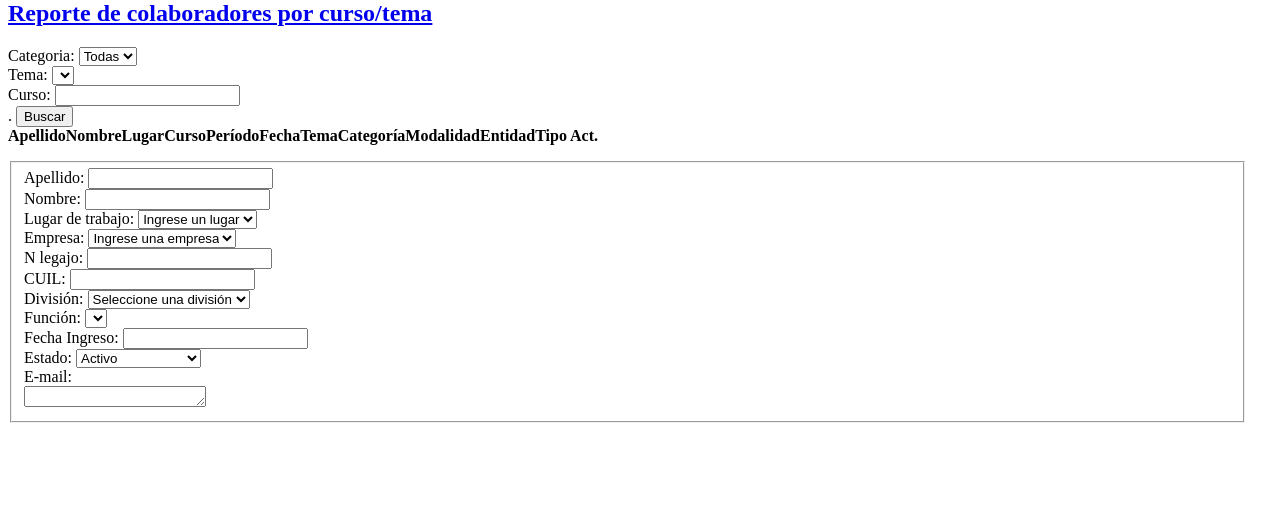
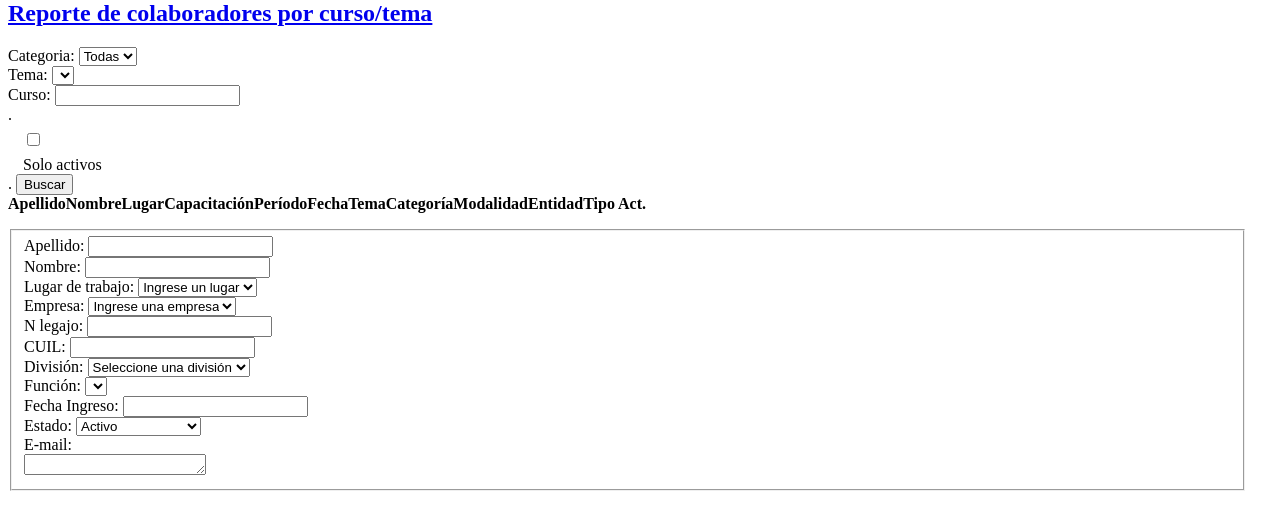
Before and after one commit to jampys/INNSA, a PHP site: page /INNSA/view/reporteEmpleadoPorCurso.php in a window 1280 px wide. Shown: the part 20-550 px from the top of the page. Run offline with PHP 8.4, Linux system fonts and the light colour scheme; the template is opened without the code that fills it, so the values that code supplies are empty.

Commit message:
se guardan cambios

```diff
--- a/controller/reportesController.php
+++ b/controller/reportesController.php
@@ -69,7 +69,8 @@ switch($operacion){
             $id_categoria= ($_POST['id_categoria']!='')? "'".$_POST['id_categoria']."'" : 'te.id_categoria';
             $id_tema= ($_POST['id_tema']!='')? "'".$_POST['id_tema']."'" : 'te.id_tema';
             $id_curso= ($_POST['id_curso']!='')? "'".$_POST['id_curso']."'" : 'cu.id_curso';
-            $view->busqueda=$view->u->getEmpleadosByCursoReporte($id_categoria, $id_tema, $id_curso);
+            $activos= ($_POST['activos']=='1')? 1: 0;
+            $view->busqueda=$view->u->getEmpleadosByCursoReporte($id_categoria, $id_tema, $id_curso, $activos);
             include_once('view/reporteEmpleadoPorCursoGrid.php');
             exit;
             break;
--- a/model/reportesModel.php
+++ b/model/reportesModel.php
@@ -207,7 +207,7 @@ class Reportes
         $f=new Factory();
         $obj_sp=$f->returnsQuery();
         $query="(".
-        " select em.apellido, em.nombre, em.lugar_trabajo, cu.nombre as curso, pc.periodo, pc.fecha_desde, te.nombre as tema, ca.nombre as categoria, pc.modalidad, ec.nombre as entidad, tc.nombre as tipo_curso".
+        " select em.apellido, em.nombre, em.lugar_trabajo, pc.objetivo as capacitacion, pc.periodo, pc.fecha_desde, te.nombre as tema, ca.nombre as categoria, pc.modalidad, ec.nombre as entidad, tc.nombre as tipo_curso".
 " from empleados em, asignacion_plan ap, plan_capacitacion pc, solicitud_capacitacion sc, cursos cu, categorias ca, temas te, entidades_capacitadoras ec, tipo_curso tc".
 " where em.id_empleado = sc.id_empleado".
         " and sc.id_solicitud = ap.id_solicitud".
@@ -224,7 +224,7 @@ class Reportes
 
 " UNION".
 
-" select em.apellido, em.nombre, em.lugar_trabajo, cu.nombre as curso, pch.periodo, pch.fecha_desde, te.nombre as tema, ca.nombre as categoria, pch.modalidad, ec.nombre as entidad, null".
+" select em.apellido, em.nombre, em.lugar_trabajo, pch.objetivo as capacitacion, pch.periodo, pch.fecha_desde, te.nombre as tema, ca.nombre as categoria, pch.modalidad, ec.nombre as entidad, null".
 " from empleados em, asignacion_plan_historico aph, plan_capacitacion_historico pch, cursos cu, categorias ca, temas te, entidades_capacitadoras ec".
 " where em.id_empleado = aph.id_empleado".
         " and aph.id_plan_historico = pch.id_plan_historico".
--- a/view/reporteEmpleadoPorCurso.php
+++ b/view/reporteEmpleadoPorCurso.php
@@ -199,7 +199,8 @@
                                                     buscar: "",
                                                     id_categoria: $("#categoria option:selected").val(),
                                                     id_tema: $("#tema option:selected").val(),
-                                                    id_curso: $("#curso_id").val()
+                                                    id_curso: $("#curso_id").val(),
+                                                    activos: ($('.check_activos').attr('checked', true))? 1:0
                                                 });
 
             });
@@ -433,6 +434,22 @@
                     <div class="two column">
                         <div class="column_content">
                             <label>.</label>
+                            <div class="checkbox_individual" style="margin-left: 15px">
+                                <!--<div class="cbtitulo">Conformidad comunicación:</div>-->
+
+                                <div class="cbcheck">
+                                    <div class="check" style="margin-top: 6px"><input type="checkbox" id="check_activos" name="check_activos" /></div>
+                                    <div class="lab" style="margin-top: 6px">Solo activos</div>
+                                </div>
+
+                            </div>
+
+                        </div>
+                    </div>
+
+                    <div class="two column">
+                        <div class="column_content">
+                            <label>.</label>
                             <input type="button" name="buscar" id="buscar" value="Buscar"/>
                         </div>
                     </div>
--- a/view/reporteEmpleadoPorCursoGrid.php
+++ b/view/reporteEmpleadoPorCursoGrid.php
@@ -37,7 +37,7 @@
                     <th>Apellido</th>
                     <th>Nombre</th>
                     <th>Lugar</th>
-                    <th>Curso</th>
+                    <th>Capacitación</th>
                     <th>Período</th>
                     <th>Fecha</th>
                     <th>Tema</th>
@@ -68,7 +68,7 @@
                         <td><?php  echo $emp["APELLIDO"]; ?></td>
                         <td><?php  echo $emp["NOMBRE"];  ?></td>
                         <td><?php  echo $emp["LUGAR_TRABAJO"]; ?></td>
-                        <td><?php  echo $emp["CURSO"]; ?></td>
+                        <td><?php  echo $emp["CAPACITACION"]; ?></td>
                         <td><?php  echo $emp["PERIODO"]; ?></td>
                         <td><?php  echo $emp["FECHA_DESDE"]; ?></td>
                         <td><?php  echo $emp["TEMA"]; ?></td>
```
